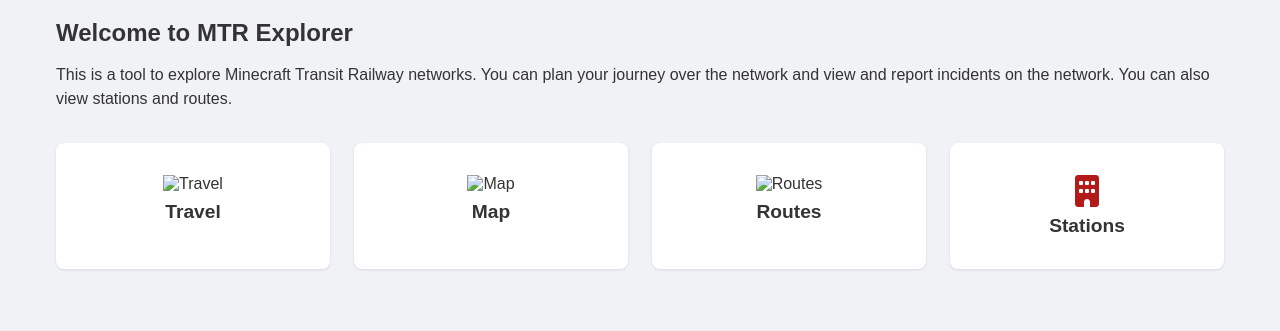
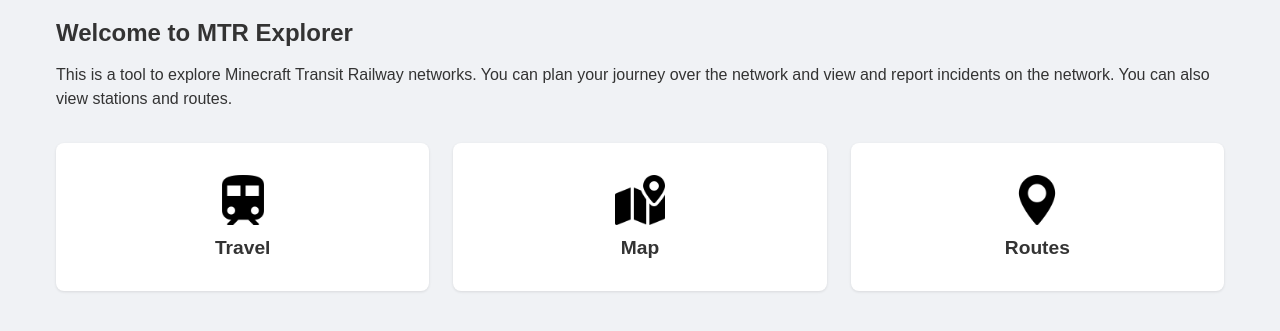
Before and after one commit to LightPoweryt/mtr-explorerletsplay, a plain HTML site: page index.html in a window 1280 px wide. Shown: the part 57-388 px from the top of the page. Drawn offline with Linux system fonts and the light colour scheme.

Commit message:
Update index.html

```diff
--- a/index.html
+++ b/index.html
@@ -292,22 +292,17 @@
     </p>
     <div class="cards">
       <div class="card" data-target="travel">
-        <img src="images/train.png" alt="Travel" class="icon" />
+        <img src="train.png" alt="Travel" class="icon" />
         <h2>Travel</h2>
       </div>
       <div class="card" data-target="map">
-        <img src="images/map.png" alt="Map" class="icon" />
+        <img src="map.png" alt="Map" class="icon" />
         <h2>Map</h2>
       </div>
       <div class="card" data-target="routes">
-        <img src="images/maps-and-flags.png" alt="Routes" class="icon" />
+        <img src="maps-and-flags.png" alt="Routes" class="icon" />
         <h2>Routes</h2>
       </div>
-      <div class="card" data-target="stations">
-        <i class="fa-solid fa-building"></i>
-        <h2>Stations</h2>
-      </div>
-    </div>
   </section>
 
   <!-- TRAVEL -->
```
